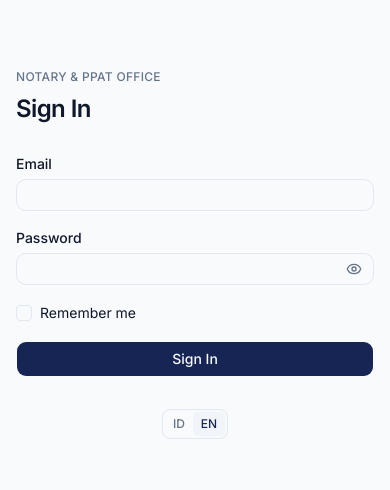
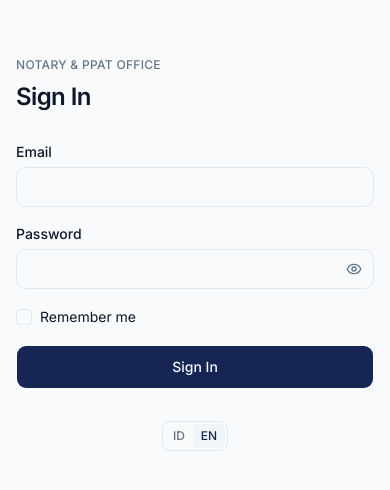
Before and after one commit to mdeswendi/notary-ppat-office-management, a Next.js app in the folder frontend/: page /en/login in a window 390 px wide. Shown: the part 168-658 px from the top of the page. Built offline with nearby package versions, Linux system fonts and the light colour scheme; no server answers.

Commit message:
feat: improve mobile controls and feedback states

```diff
--- a/frontend/src/components/feedback/base-error-state.tsx
+++ b/frontend/src/components/feedback/base-error-state.tsx
@@ -29,14 +29,14 @@ export function BaseErrorState({ title, description, action, className }: BaseEr
     <div
       role="alert"
       className={cn(
-        "border-border bg-card flex flex-col items-start gap-3 rounded-lg border p-6",
+        "border-border bg-card flex min-w-0 flex-col items-start gap-3 rounded-lg border p-4 sm:p-6",
         className,
       )}
     >
       <TriangleAlert aria-hidden="true" className="text-destructive size-5 shrink-0" />
-      <div className="flex flex-col gap-1">
-        <h2 className="text-base font-medium">{title}</h2>
-        <p className="text-muted-foreground max-w-prose text-sm">{description}</p>
+      <div className="flex min-w-0 flex-col gap-1">
+        <h2 className="text-base font-medium break-words">{title}</h2>
+        <p className="text-muted-foreground max-w-prose text-sm break-words">{description}</p>
       </div>
       {action ? <div className="pt-1">{action}</div> : null}
     </div>
--- a/frontend/src/components/feedback/empty-state.tsx
+++ b/frontend/src/components/feedback/empty-state.tsx
@@ -44,12 +44,12 @@ export function EmptyState({ title, description, action, className }: EmptyState
   return (
     <div
       className={cn(
-        "border-border bg-card flex flex-col items-start gap-2 rounded-lg border p-6",
+        "border-border bg-card flex min-w-0 flex-col items-start gap-2 rounded-lg border p-4 sm:p-6",
         className,
       )}
     >
-      <h2 className="text-base font-medium">{title}</h2>
-      <p className="text-muted-foreground max-w-prose text-sm">{description}</p>
+      <h2 className="text-base font-medium break-words">{title}</h2>
+      <p className="text-muted-foreground max-w-prose text-sm break-words">{description}</p>
       {action ? <div className="pt-1">{action}</div> : null}
     </div>
   );
--- a/frontend/src/components/ui/button.tsx
+++ b/frontend/src/components/ui/button.tsx
@@ -21,16 +21,16 @@ const buttonVariants = cva(
       },
       size: {
         default:
-          "h-8 gap-1.5 px-2.5 has-data-[icon=inline-end]:pr-2 has-data-[icon=inline-start]:pl-2",
-        xs: "h-6 gap-1 rounded-[min(var(--radius-md),10px)] px-2 text-xs in-data-[slot=button-group]:rounded-lg has-data-[icon=inline-end]:pr-1.5 has-data-[icon=inline-start]:pl-1.5 [&_svg:not([class*='size-'])]:size-3",
-        sm: "h-7 gap-1 rounded-[min(var(--radius-md),12px)] px-2.5 text-[0.8rem] in-data-[slot=button-group]:rounded-lg has-data-[icon=inline-end]:pr-1.5 has-data-[icon=inline-start]:pl-1.5 [&_svg:not([class*='size-'])]:size-3.5",
-        lg: "h-9 gap-1.5 px-2.5 has-data-[icon=inline-end]:pr-2 has-data-[icon=inline-start]:pl-2",
-        icon: "size-8",
+          "h-10 gap-1.5 px-3 has-data-[icon=inline-end]:pr-2.5 has-data-[icon=inline-start]:pl-2.5 sm:h-8 sm:px-2.5 sm:has-data-[icon=inline-end]:pr-2 sm:has-data-[icon=inline-start]:pl-2",
+        xs: "h-8 gap-1 rounded-[min(var(--radius-md),10px)] px-2 text-xs in-data-[slot=button-group]:rounded-lg has-data-[icon=inline-end]:pr-1.5 has-data-[icon=inline-start]:pl-1.5 sm:h-6 [&_svg:not([class*='size-'])]:size-3",
+        sm: "h-9 gap-1 rounded-[min(var(--radius-md),12px)] px-2.5 text-[0.8rem] in-data-[slot=button-group]:rounded-lg has-data-[icon=inline-end]:pr-1.5 has-data-[icon=inline-start]:pl-1.5 sm:h-7 [&_svg:not([class*='size-'])]:size-3.5",
+        lg: "h-11 gap-1.5 px-3 has-data-[icon=inline-end]:pr-2.5 has-data-[icon=inline-start]:pl-2.5 sm:h-9 sm:px-2.5 sm:has-data-[icon=inline-end]:pr-2 sm:has-data-[icon=inline-start]:pl-2",
+        icon: "size-10 sm:size-8",
         "icon-xs":
           "size-6 rounded-[min(var(--radius-md),10px)] in-data-[slot=button-group]:rounded-lg [&_svg:not([class*='size-'])]:size-3",
         "icon-sm":
-          "size-7 rounded-[min(var(--radius-md),12px)] in-data-[slot=button-group]:rounded-lg",
-        "icon-lg": "size-9",
+          "size-9 rounded-[min(var(--radius-md),12px)] in-data-[slot=button-group]:rounded-lg sm:size-7",
+        "icon-lg": "size-11 sm:size-9",
       },
     },
     defaultVariants: {
--- a/frontend/src/components/ui/input.tsx
+++ b/frontend/src/components/ui/input.tsx
@@ -9,7 +9,7 @@ function Input({ className, type, ...props }: React.ComponentProps<"input">) {
       type={type}
       data-slot="input"
       className={cn(
-        "border-input file:text-foreground placeholder:text-muted-foreground focus-visible:border-ring focus-visible:ring-ring/50 disabled:bg-input/50 aria-invalid:border-destructive aria-invalid:ring-destructive/20 dark:bg-input/30 dark:disabled:bg-input/80 dark:aria-invalid:border-destructive/50 dark:aria-invalid:ring-destructive/40 h-8 w-full min-w-0 rounded-lg border bg-transparent px-2.5 py-1 text-base transition-colors outline-none file:inline-flex file:h-6 file:border-0 file:bg-transparent file:text-sm file:font-medium focus-visible:ring-3 disabled:pointer-events-none disabled:cursor-not-allowed disabled:opacity-50 aria-invalid:ring-3 md:text-sm",
+        "border-input file:text-foreground placeholder:text-muted-foreground focus-visible:border-ring focus-visible:ring-ring/50 disabled:bg-input/50 aria-invalid:border-destructive aria-invalid:ring-destructive/20 dark:bg-input/30 dark:disabled:bg-input/80 dark:aria-invalid:border-destructive/50 dark:aria-invalid:ring-destructive/40 h-10 w-full min-w-0 rounded-lg border bg-transparent px-2.5 py-1 text-base transition-colors outline-none file:inline-flex file:h-6 file:border-0 file:bg-transparent file:text-sm file:font-medium focus-visible:ring-3 disabled:pointer-events-none disabled:cursor-not-allowed disabled:opacity-50 aria-invalid:ring-3 sm:h-8 md:text-sm",
         className,
       )}
       {...props}
--- a/frontend/src/components/ui/select.tsx
+++ b/frontend/src/components/ui/select.tsx
@@ -17,8 +17,9 @@ import { cn } from "@/lib/utils";
  * ## It matches `Input`, and that is the point
  *
  * Consolidating first exposed a three-way split: forty-six dropdowns at 36px
- * tall with an 8px radius, two already matching `Input` at 32px and 10px, and
- * four with no fixed height at all. `Input` itself is 32px.
+ * tall with an 8px radius, two matching `Input`, and four with no fixed height
+ * at all. The shared pair is now 40px on narrow touch screens and returns to
+ * the compact 32px office-desktop density from `sm` upward.
  *
  * So in every filter row — a search box and a dropdown side by side under
  * `items-end` — the dropdown stood 4px taller than the box beside it, on every
@@ -43,7 +44,7 @@ export function Select({ className, ...props }: ComponentProps<"select">) {
     <select
       data-slot="select"
       className={cn(
-        "border-input focus-visible:border-ring focus-visible:ring-ring/50 aria-invalid:border-destructive aria-invalid:ring-destructive/20 dark:bg-input/30 h-8 max-w-full min-w-0 rounded-lg border bg-transparent px-2.5 text-sm transition-colors outline-none focus-visible:ring-3 disabled:cursor-not-allowed disabled:opacity-50 aria-invalid:ring-3",
+        "border-input focus-visible:border-ring focus-visible:ring-ring/50 aria-invalid:border-destructive aria-invalid:ring-destructive/20 dark:bg-input/30 h-10 max-w-full min-w-0 rounded-lg border bg-transparent px-2.5 text-base transition-colors outline-none focus-visible:ring-3 disabled:cursor-not-allowed disabled:opacity-50 aria-invalid:ring-3 sm:h-8 sm:text-sm",
         className,
       )}
       {...props}
```
